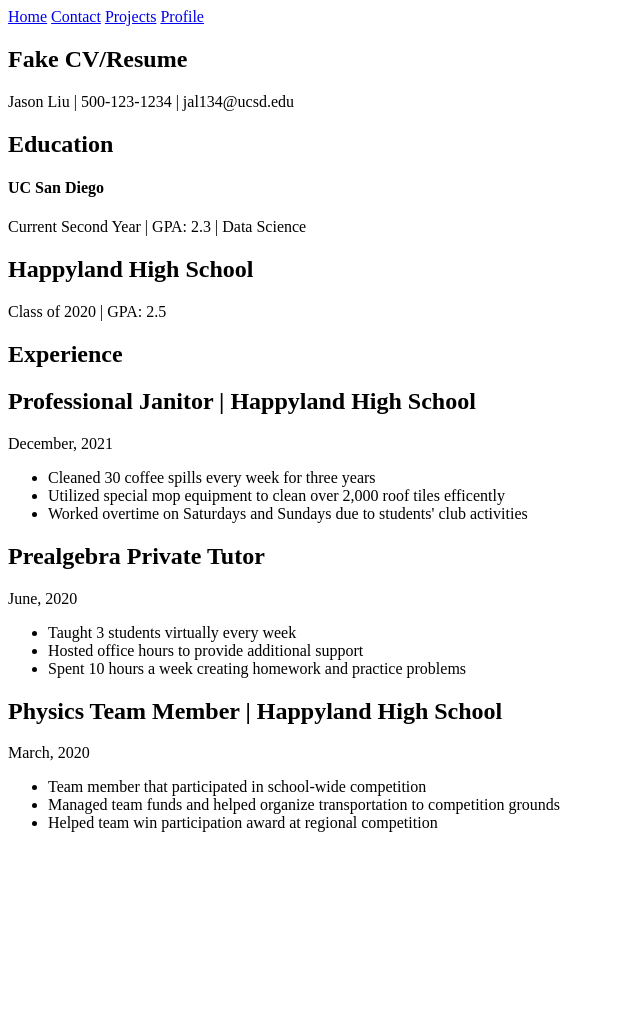
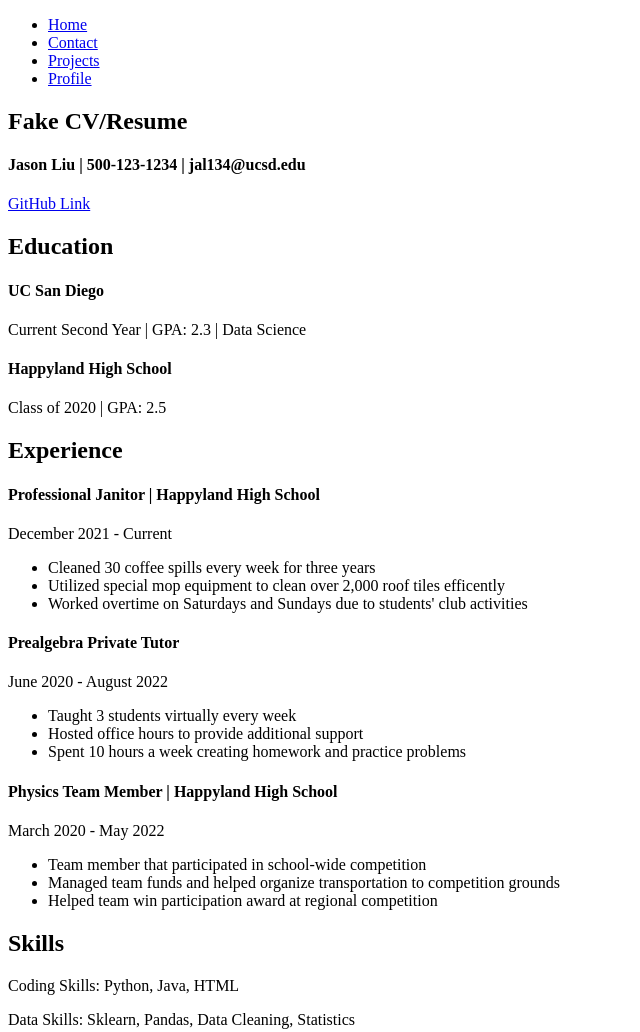
Before and after one commit to JasonLiu134/portfolio, a plain HTML site: page profile/index.html in a window 1280 px wide. Shown: the whole page, without its empty margins (0-640 px from the left). Before the commit the page ends 848 px from the top, so only its background shows below. Drawn offline with Linux system fonts and the light colour scheme.

Commit message:
Final Changes

```diff
--- a/profile/index.html
+++ b/profile/index.html
@@ -5,16 +5,19 @@
     <meta name="viewport" content="width=device-width, initial-scale=1.0">
     <title>Profile</title>
     <nav>
-        <a href="../index.html">Home</a>
-        <a href="../contact/index.html">Contact</a>
-        <a href="../projects/index.html">Projects</a>
-        <a href="../profile/index.html">Profile</a>
+        <ul>
+            <li><a href="../index.html">Home</a></li>
+            <li><a href="../contact/index.html">Contact</a></li>
+            <li><a href="../projects/index.html">Projects</a></li>
+            <li><a href="../profile/index.html">Profile</a></li>
+        </ul>
     </nav>
 </head>
 <body>
     <section>
         <h1>Fake CV/Resume</h1>
-        <p>Jason Liu | 500-123-1234 | jal134@ucsd.edu</p>
+        <h4>Jason Liu | 500-123-1234 | jal134@ucsd.edu</h4>
+        <a href="https://github.com/JasonLiu134/portfolio">GitHub Link</a>
     </section>
 
     <section>
@@ -24,7 +27,7 @@
             <p>Current Second Year | GPA: 2.3 | Data Science</p>
         </article>
         <article>
-            <h2>Happyland High School</h2>
+            <h4>Happyland High School</h4>
             <p>Class of 2020 | GPA: 2.5</p>
         </article>
     </section>
@@ -32,8 +35,8 @@
     <section>
         <h1>Experience</h1>
         <article>
-            <h2>Professional Janitor | Happyland High School</h2>
-            <time>December, 2021</time>
+            <h4>Professional Janitor | Happyland High School</h4>
+            <time>December 2021 - Current</time>
             <ul>
                 <li>Cleaned 30 coffee spills every week for three years</li>
                 <li>Utilized special mop equipment to clean over 2,000 roof tiles efficently</li>
@@ -41,8 +44,8 @@
               </ul>
         </article>
         <article>
-            <h2>Prealgebra Private Tutor</h2>
-            <time>June, 2020</time>
+            <h4>Prealgebra Private Tutor</h4>
+            <time>June 2020 - August 2022</time>
             <ul>
                 <li>Taught 3 students virtually every week</li>
                 <li>Hosted office hours to provide additional support</li>
@@ -50,8 +53,8 @@
               </ul>
         </article>
         <article>
-            <h2>Physics Team Member | Happyland High School</h2>
-            <time>March, 2020</time>
+            <h4>Physics Team Member | Happyland High School</h4>
+            <time>March 2020 - May 2022</time>
             <ul>
                 <li>Team member that participated in school-wide competition</li>
                 <li>Managed team funds and helped organize transportation to competition grounds</li>
@@ -59,5 +62,11 @@
               </ul>
         </article>
     </section>
+
+    <section>
+        <h1>Skills</h1>
+        <p>Coding Skills: Python, Java, HTML</p>
+        <p>Data Skills: Sklearn, Pandas, Data Cleaning, Statistics</p>
+    </section>
 </body>
 </html>
--- a/style.css
+++ b/style.css
@@ -2,5 +2,5 @@ body {
     /* Set line height to 1.5 times the font size
          and use the OS’s UI font as the website font
        */
-    font: 50%/1.5 system-ui;
+    font: 100%/1.5 system-ui;
   }
```
Also changed, not shown: contact/index.html (+6 -4 lines), index.html (+11 -9 lines), projects/index.html (+6 -4 lines).
